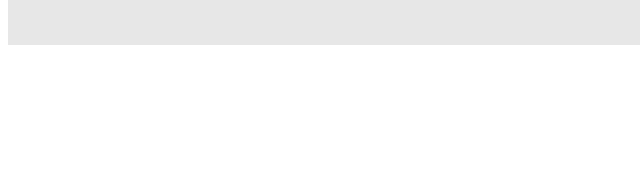
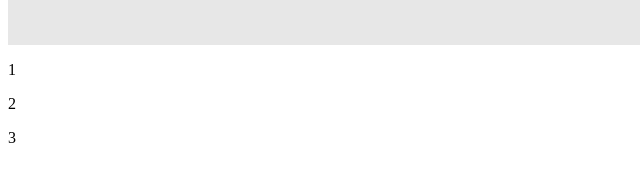
Before and after one commit to twojstary2/strona, a plain HTML site: page index.html in a window 1280 px wide. Shown: the part 615-796 px from the top of the page, 0-640 px from the left. Drawn offline with Linux system fonts and the light colour scheme; files whose address does not match are found by name.

Commit message:
Update index.html

```diff
--- a/index.html
+++ b/index.html
@@ -43,6 +43,12 @@
             </aside>
         </div>
 
+        <div>
+        <div><p>1</p> </div>
+        <div><p>2</p></div>
+        <div><p>3</p></div>
+        </div>
+
         <footer>
             <div>
                 <div>
```
